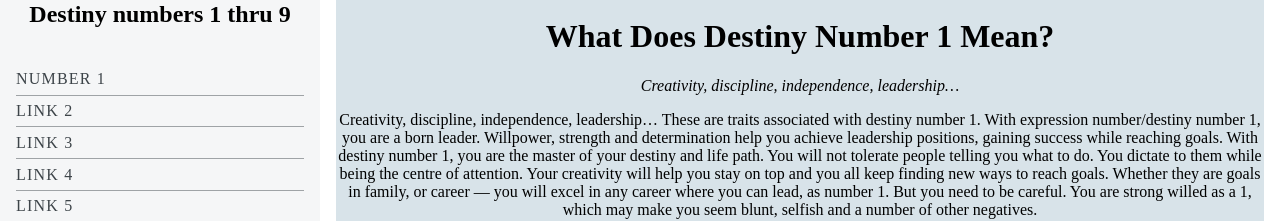
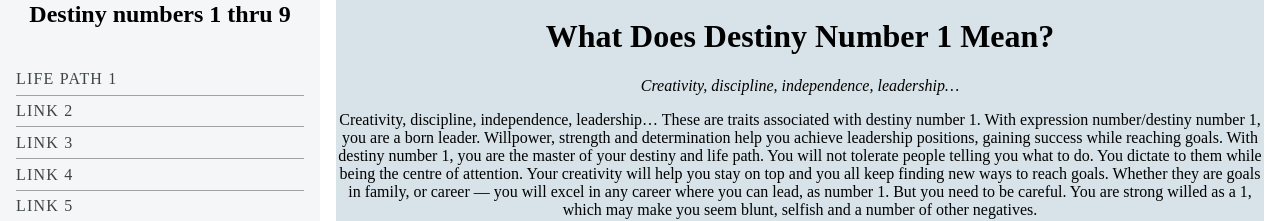
Before and after one commit to ChrisForti/know-urself, a React (Vite) app: page / in a window 1280 px wide. Shown: the part 125-346 px from the top of the page. Built offline with nearby package versions, Linux system fonts and the light colour scheme.

Commit message:
Side bar styling.

```diff
--- a/src/components/Sidebar.tsx
+++ b/src/components/Sidebar.tsx
@@ -11,7 +11,7 @@ export function Sidebar() {
       <h2 className={styles.h2}>Destiny numbers 1 thru 9</h2>
       <ul className={styles.linkContainer}>
         <li>
-          <a href="#">Number 1</a>
+          <a href="#">Life Path 1</a>
         </li>{" "}
         <li>
           <a href="#">link 2</a>
```
